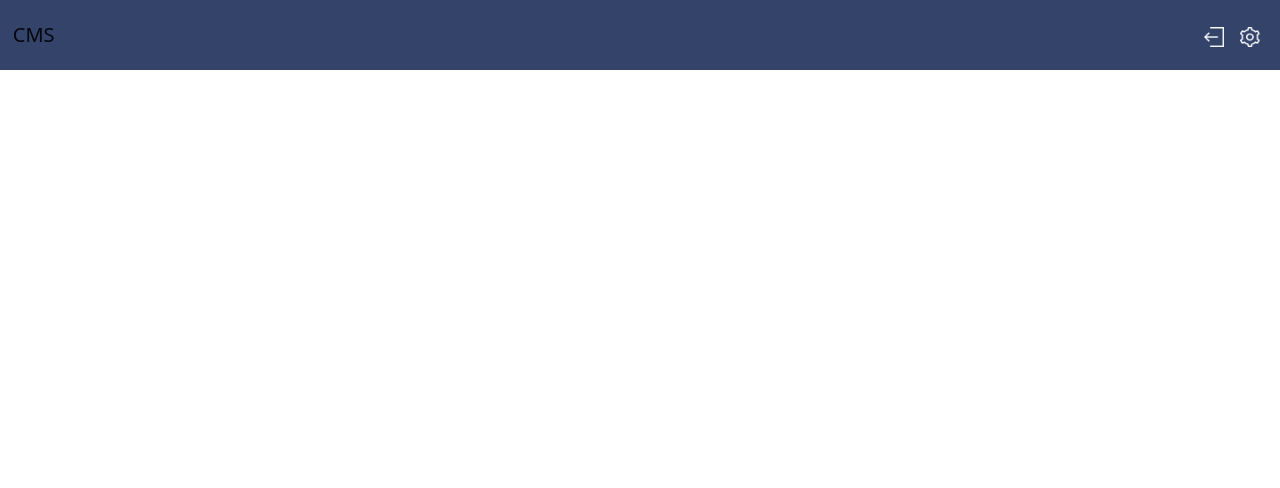
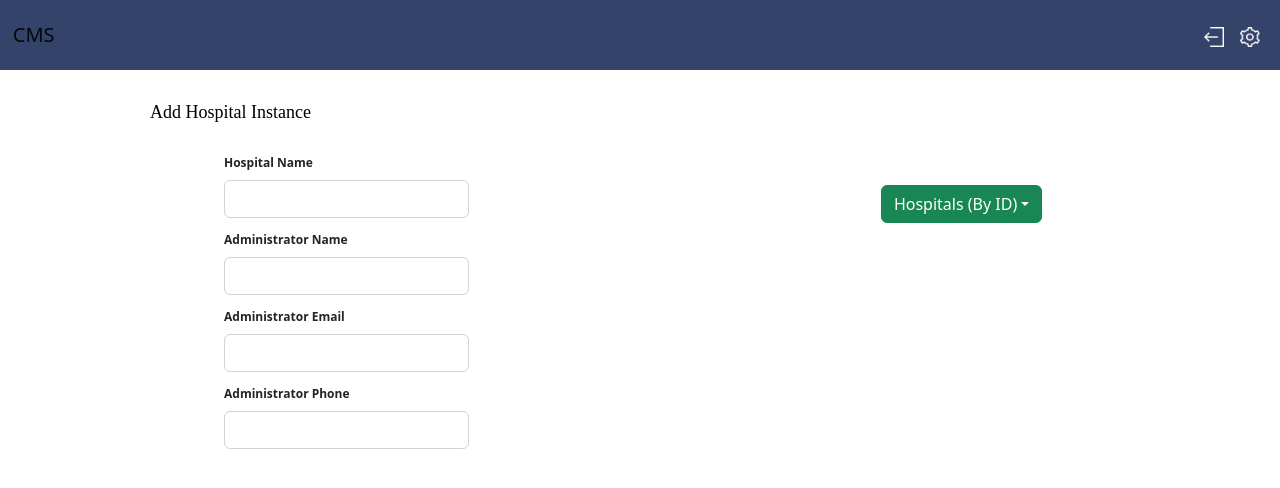
Before and after one commit to Healthcare-Application-Development/CMS-frontend, a React (Create React App) app: page /super_admin in a window 1280 px wide. Before the commit this address had no page. Shown: the top 488 px of the page. Built offline with nearby package versions, Linux system fonts and the light colour scheme.

Commit message:
Add Hospital Page

```diff
--- a/src/App.jsx
+++ b/src/App.jsx
@@ -1,5 +1,5 @@
 import { Header, Sidebar } from "./components";
-import { Home, Doctor, Patient } from "./pages";
+import { Home, Doctor, Patient, CreateHospital } from "./pages";
 import { constants } from "./constants";
 import { Routes, Route, useLocation } from "react-router-dom";
 
@@ -11,6 +11,7 @@ function App() {
         <Route path="/" element={<Home />} />
         <Route path="/doctor" element={<Doctor />} />
         <Route path="/patient" element={<Patient />} />
+        <Route path="/super_admin" element={<CreateHospital />} />
       </Routes>
     </div>
   );
--- /dev/null
+++ b/src/components/Sidebar/SidebarSuperAdmin.jsx
@@ -0,0 +1,68 @@
+import React from 'react'
+import {SidebarItem} from '../index';
+import { constants } from '../../constants';
+// import { useState } from "react";
+import {useState} from "react";
+
+function SidebarSuperAdmin(props) {
+
+  const [selectedDivision, setSelectedDivision] = useState(null);
+
+
+const handleClick = (e) => {
+  props.onData(e);
+  console.log(e);
+};
+
+  // function setState(e) {
+  //   // e.preventDefault();
+  //   setSelectedDivision(e);
+  //   console.log(selectedDivision);
+
+
+  // }
+    return (
+        <div className='sidebar bg-black text-white max-w-full h-[100vh] max-h-full'>
+          <button onClick={() => handleClick("div1")} >
+          {/* <button onClick={() => setSelectedDivision("div1")} > */}
+            <SidebarItem imgName = {constants.REACT_APP_SIDEBAR_LENS_IMG} alt={constants.REACT_APP_SIDEBAR_LENS_IMG} sidebarText={constants.REACT_APP_SIDEBAR_PENDING_CONSENT_REQUEST}  />
+          </button>
+
+          <div className='sidebar-divider' />
+
+          <button onClick={() => handleClick("div2")} >
+          <SidebarItem imgName = {constants.REACT_APP_SIDEBAR_SEND_IMG} alt={constants.REACT_APP_SIDEBAR_SEND_IMG} sidebarText={constants.REACT_APP_SIDEBAR_PATIENT_ONGOING_CONSENT} />
+          </button>
+
+
+          <div className='sidebar-divider' />
+
+          <button onClick={() => handleClick("div3")} >
+          <SidebarItem imgName = {constants.REACT_APP_SIDEBAR_HISTORY_IMG} alt={constants.REACT_APP_SIDEBAR_HISTORY_IMG} sidebarText={constants.REACT_APP_SIDEBAR_PAST_CONSENT_REQUEST} />
+          </button>
+
+
+          <div className='sidebar-divider' />
+
+
+          <button onClick={() => handleClick("div4")} >
+          <SidebarItem imgName = {constants.REACT_APP_SIDEBAR_VIEW_DATA_IMG} alt={constants.REACT_APP_SIDEBAR_VIEW_DATA_IMG} sidebarText={constants.REACT_APP_SIDEBAR_GET_MY_RECORDS} />
+
+          </button>
+
+          <div className='sidebar-divider' />
+
+
+
+
+          <div className='sidebar-emergency-style'>
+            <button className='sidebar-emergency-button'>
+                <img src={`/${constants.REACT_APP_SIDEBAR_WARNING_IMG}.png`} className='sidebar-emergency-image' alt={constants.REACT_APP_SIDEBAR_WARNING_IMG} />
+                <span className='sidebar-emergency-text'>{constants.REACT_APP_SIDEBAR_EMERGENCY_BUTTON_TEXT}</span>
+            </button>
+          </div>
+        </div>
+    )
+}
+
+export default SidebarSuperAdmin;
--- /dev/null
+++ b/src/components/SuccessModal/SuccessModal.css
@@ -0,0 +1,15 @@
+.modal-body-style {
+    text-align: center;
+}
+.modal-header-style {
+    font-size: 25px;
+    margin-top: 3%;
+}
+.modal-success-img {
+    width: 156px;
+    height: 156px;
+    margin-bottom: 6%;
+}
+.modal-close-btn {
+    margin-bottom: 3%;
+}
--- /dev/null
+++ b/src/components/SuccessModal/SuccessModal.jsx
@@ -0,0 +1,22 @@
+import React from 'react';
+import { Modal } from 'react-bootstrap';
+import Button from '../Button/Button';
+import { constants } from '../../constants';
+
+import './SuccessModal.css';
+
+function SuccessModal(props) {
+    return (
+        <Modal show={props.show} centered>
+            <Modal.Body className='modal-body-style'>
+                <p className='modal-header-style'>{constants.REACT_APP_SUCCESS_LABEL}</p>
+                <img src={process.env.PUBLIC_URL + `/${constants.REACT_APP_SUCCESS_IMG}.png`} alt={constants.REACT_APP_SUCCESS_IMG} className='modal-success-img'/>
+                <div className='modal-close-btn'>
+                    <Button label = {constants.REACT_APP_CLOSE_LABEL} onClick={() =>  props.onButtonClick()}/>
+                </div>
+            </Modal.Body>
+        </Modal>
+    )
+}
+
+export default SuccessModal;
--- /dev/null
+++ b/src/components/Textbox/Textbox.css
@@ -0,0 +1,4 @@
+.form-label-style {
+    font-size: 12px;
+    font-weight: bold;
+}
--- /dev/null
+++ b/src/components/Textbox/Textbox.jsx
@@ -0,0 +1,15 @@
+import React from 'react';
+import { Form } from 'react-bootstrap';
+
+import './Textbox.css';
+
+function Textbox(props) {
+    return (
+        <div className='px-5'>
+            <Form.Label className='form-label-style'>{props.label}</Form.Label>
+            <Form.Control type={props.type} />
+        </div>
+    )
+}
+
+export default Textbox;
--- a/src/components/index.js
+++ b/src/components/index.js
@@ -2,6 +2,9 @@ export { default as Header } from './Header/Header';
 export { default as Sidebar } from './Sidebar/Sidebar';
 export { default as SidebarItem } from './SidebarItem/SidebarItem';
 export { default as Dropdown } from './Dropdown/Dropdown';
-export { default as SidebarPatient} from './Sidebar/SidebarPatient'
+export { default as SidebarPatient} from './Sidebar/SidebarPatient';
+export { default as SidebarSuperAdmin} from './Sidebar/SidebarSuperAdmin';
 export { default as SearchBar } from './SearchBar/SearchBar';
 export { default as Button } from './Button/Button';
+export { default as Textbox } from './Textbox/Textbox';
+export { default as SuccessModal } from './SuccessModal/SuccessModal';
--- a/src/constants.js
+++ b/src/constants.js
@@ -36,5 +36,16 @@ export const constants  = {
     REACT_APP_SIDEBAR_VIEW_DATA_IMG : "view_data",
     REACT_APP_SIDEBAR_WARNING_IMG : "warning",
     REACT_APP_SIDEBAR_RECENT_CONSENTS_IMG : "recent_consents",
-    REACT_APP_SUCCESS_IMG : "success"
+    REACT_APP_SUCCESS_IMG : "success",
+
+    REACT_APP_CREATE_HOSPITAL_HEADING_LABEL : "Add Hospital Instance",
+REACT_APP_CURRENT_HOSPITAL_LABEL : "Current Hospitals",
+REACT_APP_HOSPITAL_DROPDOWN_LABEL : "Hospitals (By ID)",
+REACT_APP_HOSPITAL_NAME_LABEL : "Hospital Name",
+REACT_APP_ADMIN_NAME_LABEL : "Administrator Name",
+REACT_APP_ADMIN_EMAIL_LABEL : "Administrator Email",
+REACT_APP_ADMIN_PHONE_LABEL : "Administrator Phone",
+REACT_APP_CREATE_HOSPITAL_LABEL : "Add Hospital"
+
+
 }
--- /dev/null
+++ b/src/pages/CreateHospital.css
@@ -0,0 +1,69 @@
+.sup-container {
+    margin-top: 9%;
+}
+.sup-heading {
+    position: absolute;
+width: 288px;
+height: 67px;
+left: 150px;
+top: 98px;
+
+font-family: 'Poppins';
+font-style: normal;
+font-weight: 400;
+font-size: 18px;
+line-height: 29px;
+
+color: #000000;
+}
+
+
+.sup-group-style {
+    display: flex;
+    flex-direction: column;
+    position: absolute;
+width: 373px;
+height: 50px;
+left: 160px;
+top: 274px;
+padding: 12px 16px;
+gap: 8px;
+    justify-content: center;
+}
+
+
+.sup-register-button {
+    display: flex;
+    justify-content: left;
+    margin-top: 30%;
+    margin-left: 15%;
+}
+
+.sup-second-heading {
+    position: absolute;
+    left: 68.82%;
+    right: 17.13%;
+    top: 22.46%;
+    bottom: 73.78%;
+
+    font-family: 'Poppins';
+    font-style: normal;
+    font-weight: 700;
+    font-size: 16px;
+    line-height: 26px;
+
+    /* or 162% */
+    letter-spacing: -0.25px;
+
+    /* UI / Gray 10 */
+    color: #181818;
+}
+
+.sup-drop-down {
+
+    position: absolute;
+    left: 68.82%;
+    right: 17.13%;
+    top: 30%;
+    bottom: 73.78%;
+}
--- /dev/null
+++ b/src/pages/CreateHospital.jsx
@@ -0,0 +1,45 @@
+import React, { useState } from 'react';
+import { Form, Dropdown } from 'react-bootstrap';
+import { Textbox, Button, SuccessModal } from '../components';
+import './CreateHospital.css';
+import { constants } from '../constants';
+
+
+function CreateHospital() {
+
+    return (
+
+        <div className='sup-container'>
+
+            <p className='sup-heading'>{constants.REACT_APP_CREATE_HOSPITAL_HEADING_LABEL}</p>
+            <p className='sup-second-heading'>{constants.REACT_APP_CURRENT_HOSPITAL_LABEL}</p>
+
+            <Dropdown className='sup-drop-down'>
+            <Dropdown.Toggle variant="success" id="dropdown-basic">
+                {constants.REACT_APP_HOSPITAL_DROPDOWN_LABEL}
+            </Dropdown.Toggle>
+
+            <Dropdown.Menu>
+                <Dropdown.Item href="#/action-1">123456</Dropdown.Item>
+                <Dropdown.Item href="#/action-2">123456</Dropdown.Item>
+                <Dropdown.Item href="#/action-3">123456</Dropdown.Item>
+            </Dropdown.Menu>
+            </Dropdown>
+
+            <Form>
+                <Form.Group className="mb-4 sup-group-style" >
+                    <Textbox label = {constants.REACT_APP_HOSPITAL_NAME_LABEL} type="text"/>
+                    <Textbox label = {constants.REACT_APP_ADMIN_NAME_LABEL} type="text"/>
+                    <Textbox label = {constants.REACT_APP_ADMIN_EMAIL_LABEL} type="email"/>
+                    <Textbox label = {constants.REACT_APP_ADMIN_PHONE_LABEL} type="phone"/>
+                </Form.Group>
+
+                <div className='sup-register-button'>
+                    <Button label = {constants.REACT_APP_CREATE_HOSPITAL_LABEL} />
+                </div>
+            </Form>
+        </div>
+    );
+}
+
+export default CreateHospital;
--- a/src/pages/index.js
+++ b/src/pages/index.js
@@ -2,3 +2,4 @@ export {default as Home} from './Home';
 export {default as Doctor} from './Doctor/Doctor';
 export {default as Patient} from './Patient';
 export {default as ReqestConsent} from './Doctor/RequestConsent';
+export {default as CreateHospital} from './CreateHospital';
```
Also changed, not shown: 1 other file (tests, documents, lock files or other folders).
